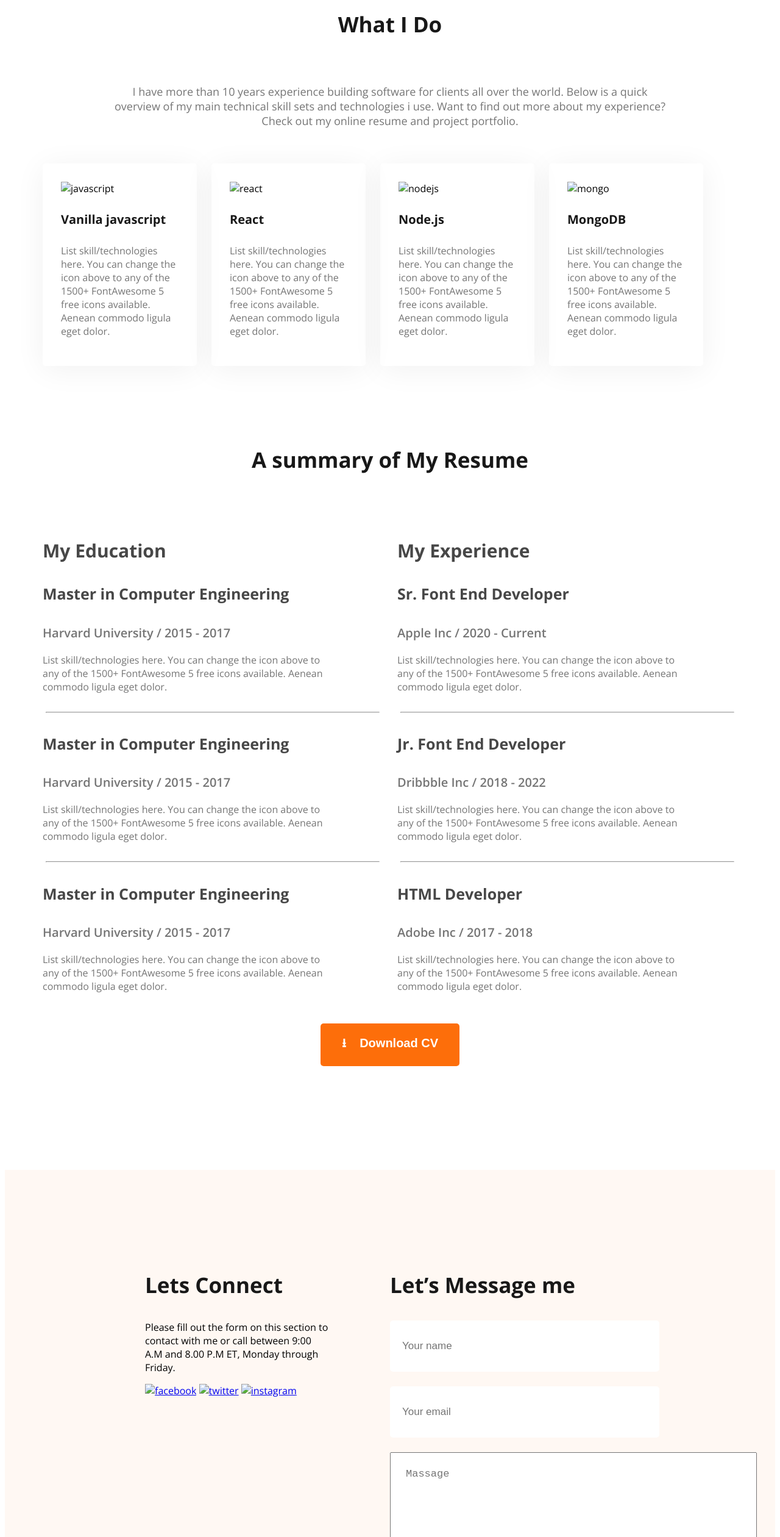
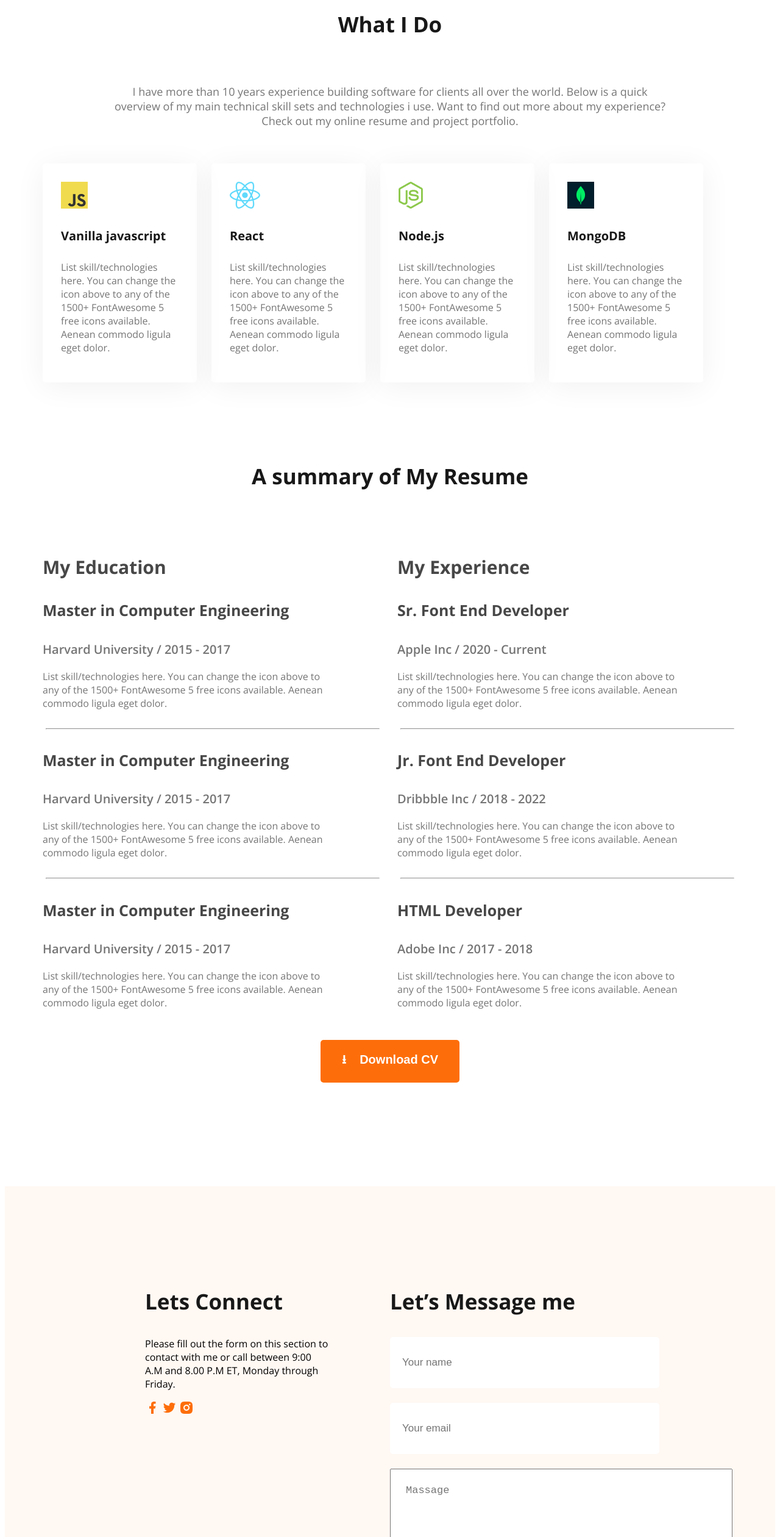
Before and after one commit to Sharif-wd1/web-dev-portfolio, a plain HTML site: page index.html in a window 1280 px wide. Shown: the part 1930-4450 px from the top of the page at 61% size. Drawn offline with nearby package versions, Linux system fonts and the light colour scheme; the site is published under a folder, as on GitHub Pages, so addresses that start at the root find nothing.

Commit message:
added final touch

```diff
--- a/index.html
+++ b/index.html
@@ -73,22 +73,22 @@
 
             <div class="skills-container">
                 <div class="skill">
-                    <img src="/images/icons/js.png" alt="javascript">
+                    <img src="images/icons/js.png" alt="javascript">
                     <h4 class="skill-title st">Vanilla javascript</h4>
                     <p class="skill-description sd">List skill/technologies here. You can change the icon above to any of the 1500+ FontAwesome 5 free icons available. Aenean commodo ligula eget dolor.</p>
                 </div>
                 <div class="skill">
-                    <img src="/images/icons/react.png" alt="react">
+                    <img src="images/react.png" alt="react">
                     <h4 class="skill-title st">React</h4>
                     <p class="skill-description sd">List skill/technologies here. You can change the icon above to any of the 1500+ FontAwesome 5 free icons available. Aenean commodo ligula eget dolor.</p>
                 </div>
                 <div class="skill">
-                    <img src="/images/icons/nodejs.png " alt="nodejs">
+                    <img src="images/icons/nodejs.png " alt="nodejs">
                     <h4 class="skill-title st">Node.js</h4>
                     <p class="skill-description sd">List skill/technologies here. You can change the icon above to any of the 1500+ FontAwesome 5 free icons available. Aenean commodo ligula eget dolor.</p>
                 </div>
                 <div class="skill">
-                    <img src="/images/icons/mongo.png" alt="mongo">
+                    <img src="images/icons/mongo.png" alt="mongo">
                     <h4 class="skill-title st">MongoDB</h4>
                     <p class="skill-description sd">List skill/technologies here. You can change the icon above to any of the 1500+ FontAwesome 5 free icons available. Aenean commodo ligula eget dolor.</p>
                 </div>
@@ -156,9 +156,9 @@ to any of the 1500+ FontAwesome 5 free icons available. Aenean commodo ligula eg
             <h3 class="section-title">Lets Connect</h3>
             <p>Please fill out the form on this section to contact with me or call between 9:00 A.M and 8.00 P.M ET, Monday through Friday.</p>
             <div>
-                <a href="https://www.facebook.com/"><img src="/images/icons/facebook.png" alt="facebook"></a>
-                <a href="https://x.com/"><img src="/images/icons/twitter.png" alt="twitter"></a>
-                <a href="https://www.instagram.com/"><img src="/images/icons/insta.png" alt="instagram"></a>
+                <a href="https://www.facebook.com/"><img src="images/icons/facebook.png" alt="facebook"></a>
+                <a href="https://x.com/"><img src="images/icons/twitter.png" alt="twitter"></a>
+                <a href="https://www.instagram.com/"><img src="images/icons/insta.png" alt="instagram"></a>
             </div>
         </div>
         <div class="footer-column">
--- a/styles/index.css
+++ b/styles/index.css
@@ -256,7 +256,7 @@ footer input[type="text"], footer input[type="email"] {
   font-size: 17px;
 }
 .massage {
-  width: 550px;
+  width: 510px;
   height: 180px;
   font-size: 17px;
   padding: 25px;
```
Also changed, not shown: images/facebook.png (added), images/insta.png (added), images/js.png (added), images/mongo.png (added), images/nodejs.png (added), images/react.png (added), images/twitter.png (added), 1 other file.
